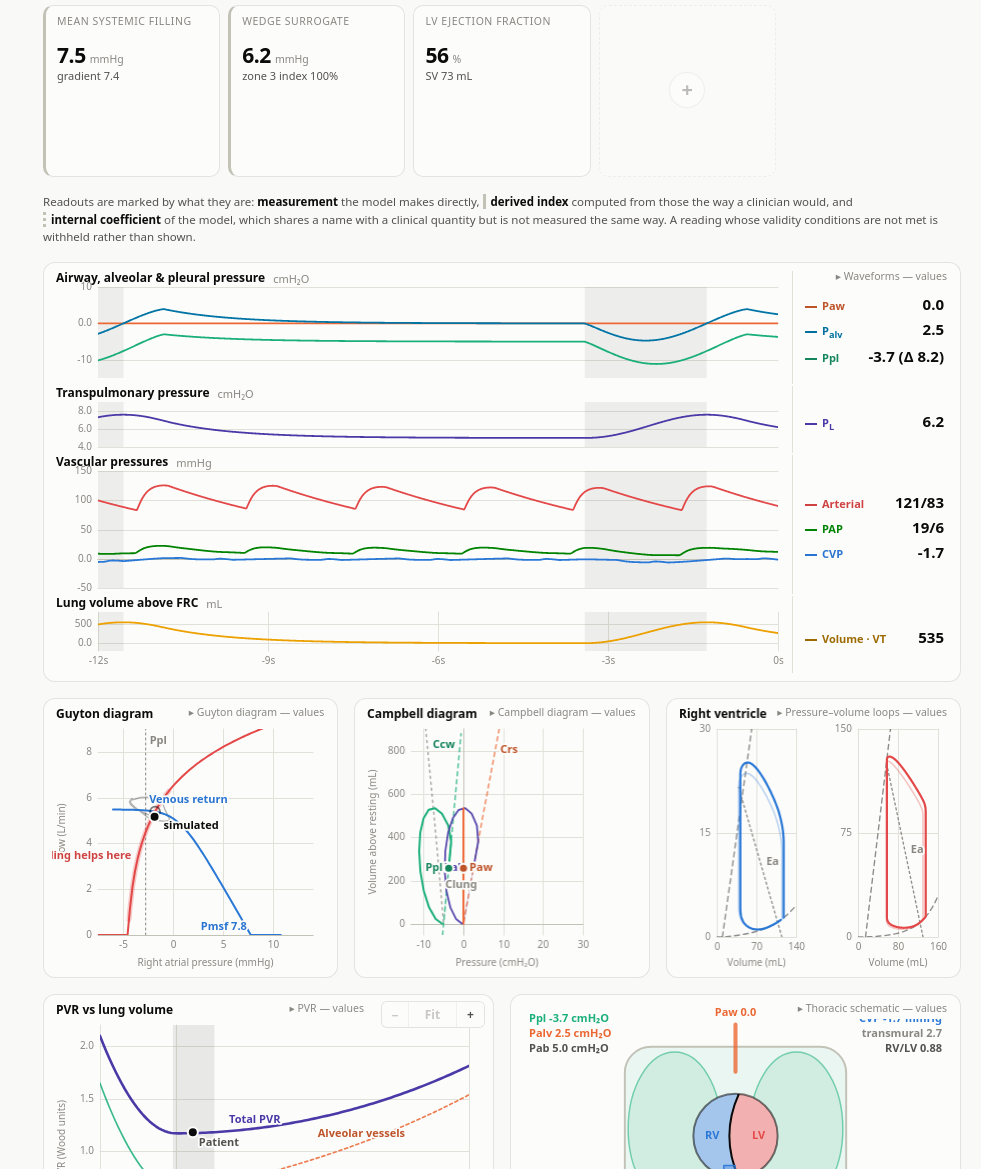
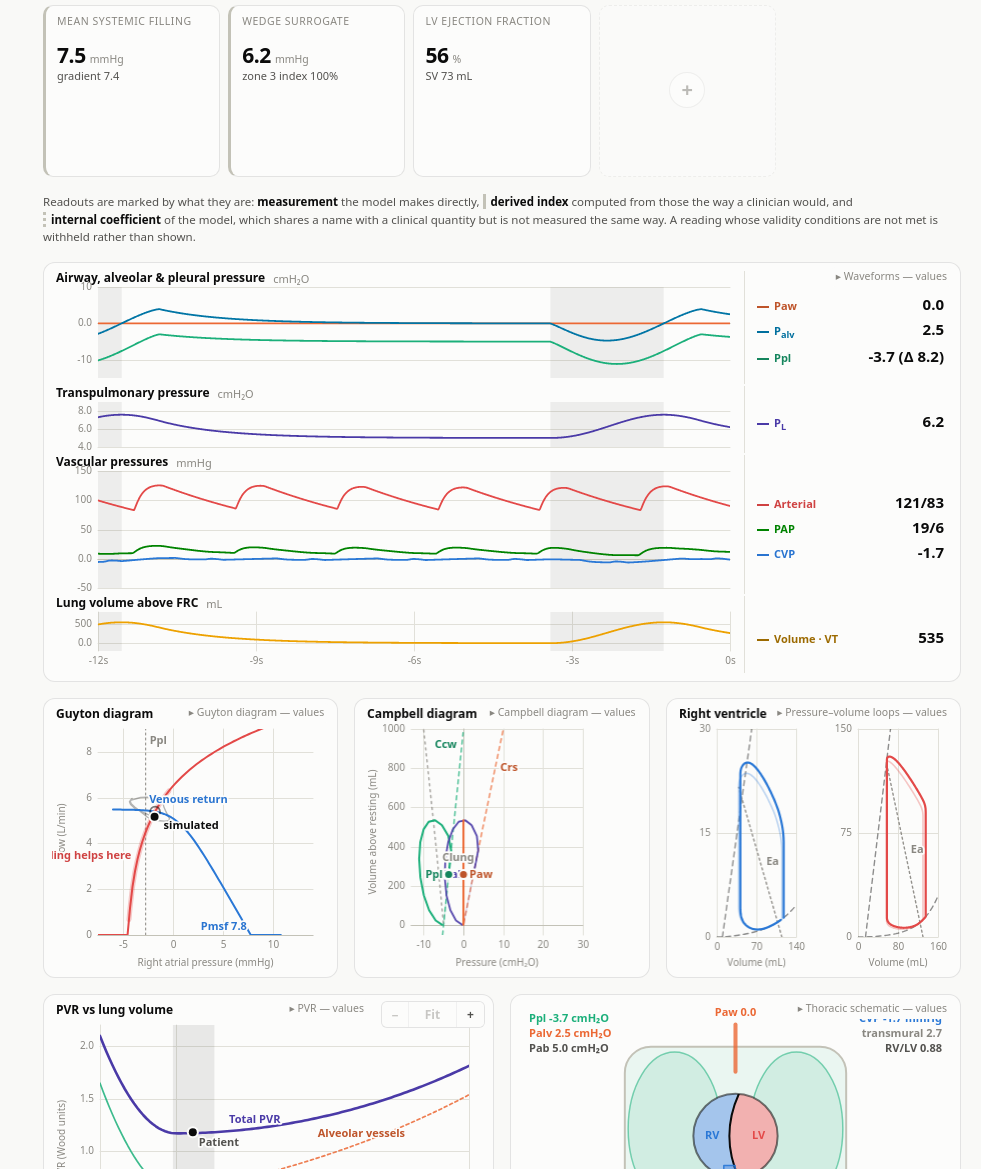
Before and after one commit to internalempire/arthur, a website with bundled scripts: page index.html in a window 1280 px wide. Shown: the part 866-2035 px from the top of the page, without its empty margins (299-1280 px from the left). Built offline with nearby package versions, Linux system fonts and the light colour scheme; animation ran at ten frames a second.

Commit message:
Fix waveform spacing and lock Campbell scale (#56)

```diff
--- a/src/model/index.js
+++ b/src/model/index.js
@@ -20,9 +20,9 @@ export {
   lungVolumeAtPl, relaxationVolume, openBand, stepOpenFraction,
   recruitmentBand, stepRecruitedFraction, openFractionFromRecruitmentState,
   pvrComponents, lungRegions, chestWallPressure, chestWallComplianceAt,
-  chestWallNeutralVolume,
+  chestWallNeutralVolume, staticEndExpiratoryVolume,
 } from './lung.js';
-export { PPL_FRC, respiratorySystemCompliance } from './respiratory.js';
+export { PPL_FRC, EXPIRATORY_FLOW_LIMIT, respiratorySystemCompliance } from './respiratory.js';
 
 // Unit conversion and small numerical helpers shared by model-bound drawings.
 export { cmH2OtoMmHg, RESISTANCE_TO_WOOD, clamp } from './units.js';
--- a/src/ui/panels/campbell.js
+++ b/src/ui/panels/campbell.js
@@ -3,6 +3,8 @@ import {
   respiratorySystemCompliance,
   lungVolumeAtPl, relaxationVolume, recruitmentBand, stepRecruitedFraction,
   openFractionFromRecruitmentState, chestWallPressure,
+  staticEndExpiratoryVolume,
+  EXPIRATORY_FLOW_LIMIT,
 } from '../../model/index.js';
 
 // The Campbell diagram. Pleural pressure follows the chest wall compliance
@@ -13,6 +15,55 @@ import {
 const LOOP_INTERVAL = 0.02; // s of simulated time between samples
 const LOOP_POINTS = 900;    // about three breaths at a normal rate
 
+/**
+ * Choose the Campbell volume range from settings rather than from the moving
+ * sample. A canvas that rescales as volume rises makes a stable breath look as
+ * if its amplitude is changing and prevents visual comparison within a cycle.
+ *
+ * Pressure-targeted modes use the static volume reached by the combined lung
+ * and wall at the largest applied-plus-muscle pressure. Volume control uses the
+ * requested VT above its PEEP equilibrium; with flow limitation, the simple
+ * exponential emptying envelope also reserves room for steady gas trapping.
+ * These are display bounds, not additional respiratory physiology.
+ */
+export function campbellVolumeLimit(p, currentVolumeMl = 0) {
+  const vRelax = relaxationVolume(p);
+  const peepVolume = staticEndExpiratoryVolume(p, p.peep);
+  const peepOffset = Math.max(0, peepVolume - vRelax);
+  let expectedPeak;
+
+  if (p.mode === 'vcv') {
+    const period = 60 / Math.max(1, p.rr);
+    const expiratoryTime = Math.max(0.05, period - p.ti);
+    const crs = respiratorySystemCompliance(p, peepVolume);
+    const passiveTau = Math.max(0.02, p.raw * crs / 1000);
+    const expiratoryTau = p.efl === 'on'
+      ? Math.max(passiveTau, EXPIRATORY_FLOW_LIMIT.minimumTimeConstant)
+      : passiveTau;
+    const emptiedFraction = Math.max(0.08, 1 - Math.exp(-expiratoryTime / expiratoryTau));
+    expectedPeak = peepOffset + (p.vt / 1000) / emptiedFraction;
+  } else {
+    const ventilatorPressure = p.mode === 'spont' ? p.peep : p.peep + p.pinsp;
+    const peakSystemPressure = ventilatorPressure + p.pmus;
+    expectedPeak = staticEndExpiratoryVolume(p, peakSystemPressure) - vRelax;
+  }
+
+  const paddedMl = Math.max(900, currentVolumeMl * 1.15, expectedPeak * 1150);
+  return Math.ceil(paddedMl / 100) * 100;
+}
+
+/** A resettable, testable lock: one parameter choice gets one vertical scale. */
+export function createCampbellVolumeScale() {
+  let limit = null;
+  return {
+    resolve(p, currentVolumeMl = 0) {
+      if (limit === null) limit = campbellVolumeLimit(p, currentVolumeMl);
+      return limit;
+    },
+    reset() { limit = null; },
+  };
+}
+
 export function createCampbell(canvas) {
   const panel = new Panel(canvas, { padding: [22, 58, 34, 48] });
   const pplLoop = [];
@@ -21,6 +72,7 @@ export function createCampbell(canvas) {
   const prev = { ppl: [], paw: [], palv: [] };
   let breathSeen = -1;
   let lastSample = -1;
+  const volumeScale = createCampbellVolumeScale();
 
   function render(sim, colors) {
     panel.resize();
@@ -51,7 +103,7 @@ export function createCampbell(canvas) {
       }
     }
 
-    const vMax = Math.max(900, vMl * 1.25, p.vt * 1.6 + p.peep * respiratorySystemCompliance(p, r.lungVolume));
+    const vMax = volumeScale.resolve(p, vMl);
     let pLo = -12, pHi = 30;
     for (const [pl, pw] of [[pplLoop, pawLoop], [prev.ppl, prev.paw]]) {
       for (let i = 0; i < pl.length; i += 2) {
@@ -179,6 +231,7 @@ export function createCampbell(canvas) {
     pplLoop.length = 0; pawLoop.length = 0; palvLoop.length = 0;
     prev.ppl.length = 0; prev.paw.length = 0; prev.palv.length = 0;
     breathSeen = -1; lastSample = -1;
+    volumeScale.reset();
   }
 
   return { render, clearTrail };
--- a/styles/app.css
+++ b/styles/app.css
@@ -306,7 +306,9 @@ select { min-width: 150px; }
 .waveform-stack .strip {
   position: relative;
   display: grid;
-  grid-template-columns: minmax(0, 1fr) clamp(8.5rem, 16vw, 10rem);
+  /* Paw may carry the passive Pplat context. Reserve enough width for the
+     longest truthful value instead of letting it collide with the trace label. */
+  grid-template-columns: minmax(0, 1fr) clamp(12.5rem, 18vw, 13rem);
   flex-basis: 0;
   min-height: 0;
 }
```
Also changed, not shown: manual/_log.md (+2 -0 lines), manual/panel-campbell.md (+3 -0 lines), tests/ui-smoke.mjs (+12 -1 lines).
